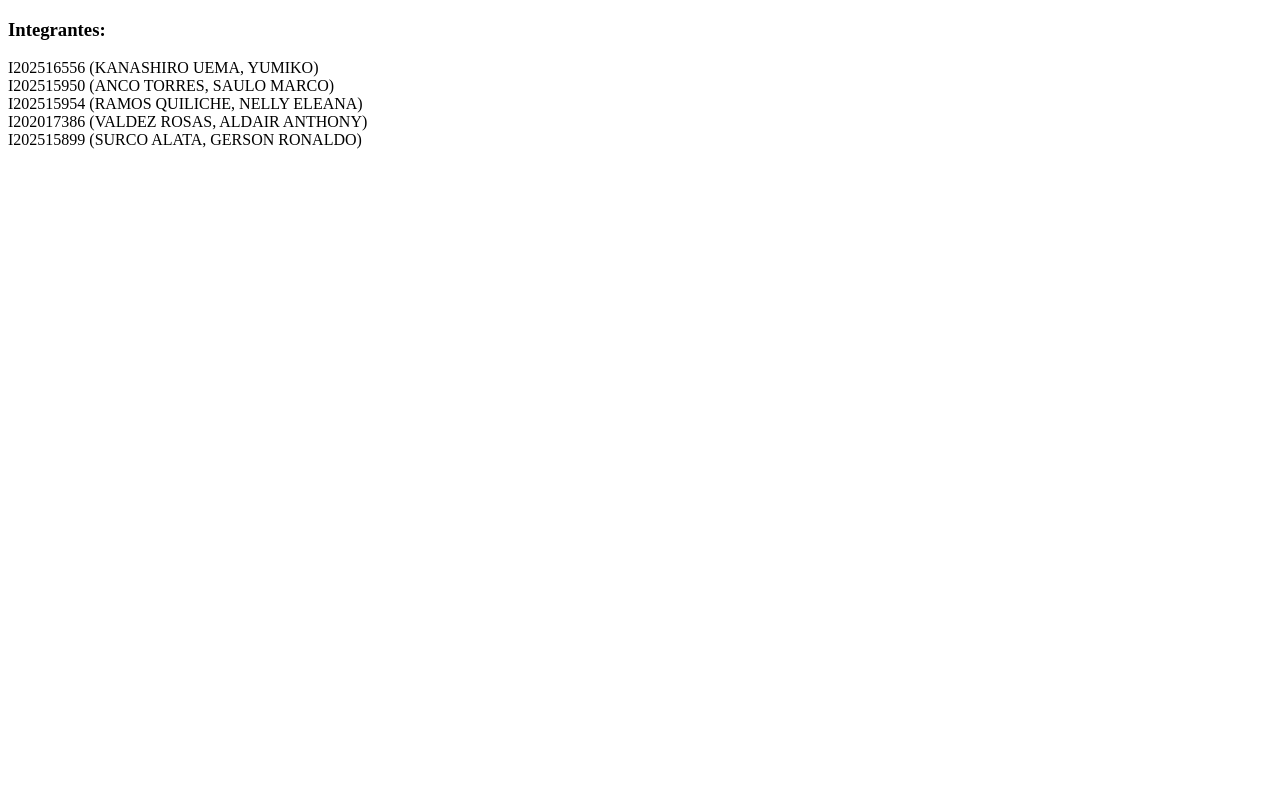
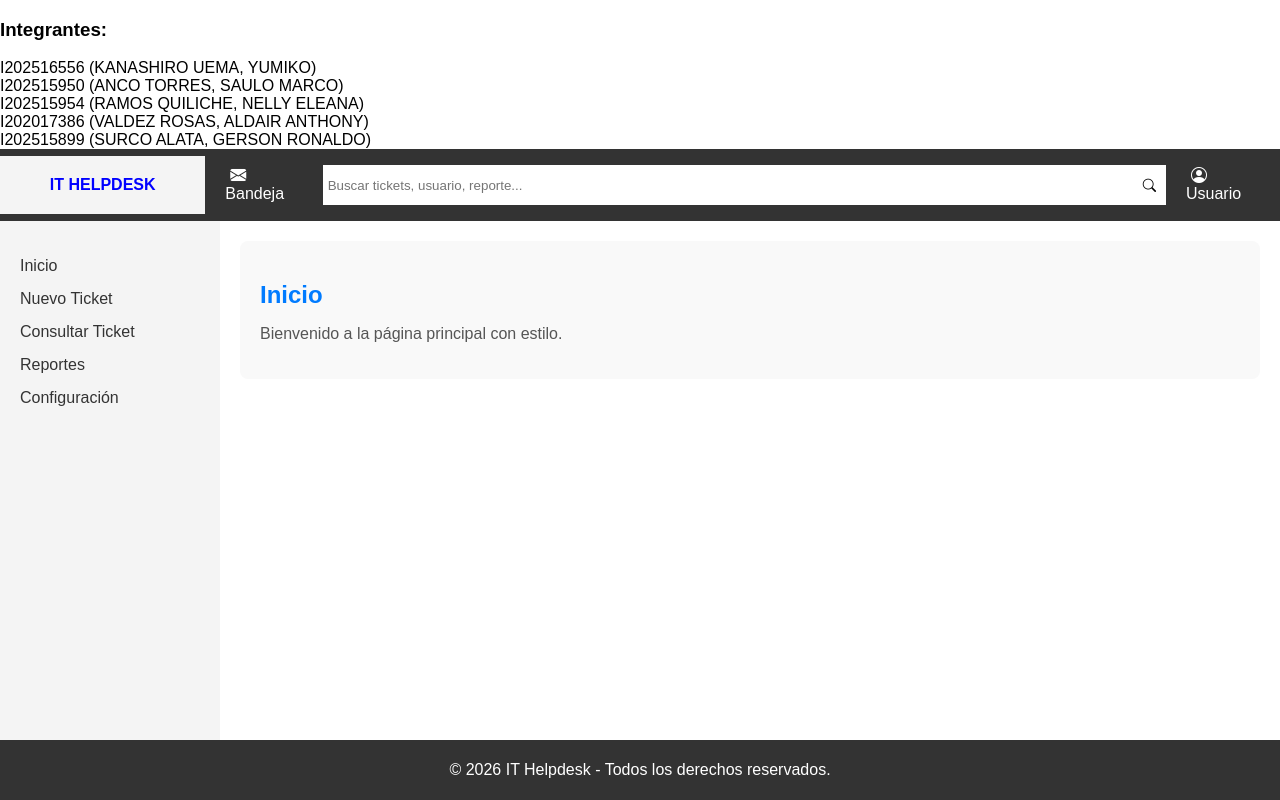
Before and after one commit to Surquito/DEW-PF, a plain HTML site: page index.html in a window 1280 px wide. Drawn offline with nearby package versions, Linux system fonts and the light colour scheme.

Commit message:
Mis Cambios

```diff
--- /dev/null
+++ b/app.js
@@ -0,0 +1,26 @@
+function navegar() {
+  const ruta = location.hash.replace("#", "") || "home";
+  let html = "";
+
+  if (ruta === "home") {
+    html = `
+      <div class="home-container">
+        <h2>Inicio</h2>
+        <p>Bienvenido a la página principal con estilo.</p>
+      </div>
+    `;
+  } else if (ruta === "newticket") {
+    html = "<h2>Acerca de</h2><p>Somos un equipo creando una SPA básica.</p>";
+  } else if (ruta === "readticket") {
+    html = "<h2>Contacto</h2><p>Escríbenos a ejemplo@correo.com</p>";
+  } else if (ruta === "reports") {
+    html = "<h2>REPORTES</h2><p>Sección no encontrada.</p>";
+  } else if (ruta === "settings") {
+    html = "<h2>CONFIGURACION</h2><p>Sección no encontrada.</p>";
+  }
+
+  document.getElementById("contenido").innerHTML = html;
+}
+
+window.addEventListener("hashchange", navegar);
+window.addEventListener("load", navegar);
--- a/index.html
+++ b/index.html
@@ -13,4 +13,54 @@
     I202017386 (VALDEZ ROSAS, ALDAIR ANTHONY) <br />
     I202515899 (SURCO ALATA, GERSON RONALDO) <br />
   </body>
+<html lang="es">
+<head>
+  <meta charset="UTF-8">
+  <title>Mesa de Ayuda</title>
+  <link rel="stylesheet" href="https://cdn.jsdelivr.net/npm/bootstrap-icons@1.11.3/font/bootstrap-icons.css">
+  <link rel="stylesheet" href="style.css">
+</head>
+<body>
+  <!-- Header horizontal -->
+  <header>
+    <div class="team"> IT HELPDESK </div>
+    <div class="icon-left">
+        <a href="#bandeja"><i class="bi bi-envelope-fill"></i> Bandeja</a>
+    </div>
+    <div class="search-bar">
+        <input type="text" id="busqueda" placeholder="Buscar tickets, usuario, reporte...">
+        <button onclick="buscar()"><i class="bi bi-search"></i></button>
+    </div>
+    <div class="icon-right">
+      <a href="#usuario"><i class="bi bi-person-circle"></i> Usuario</a>
+    </div>
+  </header>
+
+  <!-- Contenedor principal -->
+  <div class="container">
+    <!-- Menú vertical -->
+    <nav class="sidebar">
+      <ul>
+        <li><a href="#home">Inicio</a></li>
+        <li><a href="#newticket">Nuevo Ticket</a></li>
+        <li><a href="#readticket">Consultar Ticket</a></li>
+        <li><a href="#reports">Reportes</a></li>
+        <li><a href="#settings">Configuración</a></li>
+      </ul>
+    </nav>
+
+    <!-- Contenido dinámico -->
+    <main id="contenido">
+      <h2>Bienvenido</h2>
+      <p>Selecciona una opción del menú.</p>
+    </main>
+  </div>
+
+  <!-- Footer -->
+  <footer>
+    <p>© 2026 IT Helpdesk - Todos los derechos reservados.</p>
+  </footer>
+
+  <script src="app.js"></script>
+</body>
 </html>
--- /dev/null
+++ b/style.css
@@ -0,0 +1,133 @@
+body {
+  margin: 0;
+  font-family: Arial, sans-serif;
+  display: flex;
+  flex-direction: column;
+  min-height: 100vh;
+}
+
+/* Header horizontal */
+header {
+  display: flex;
+  justify-content: space-between;
+  align-items: center;
+  background: #333;
+  color: white;
+  /*padding: 10px 20px;*/
+}
+
+.team{
+  width: 180px;
+  background: #f4f4f4;
+  padding: 20px;
+  text-align: center;
+  font-weight: bold;
+  color: blue;
+}
+
+.icon-left, .icon-right{
+  justify-content: center;
+  padding: 18px 20px;
+}
+header a {
+  color: white;
+  text-decoration: none;
+  margin-left: 5px;
+}
+
+header a:hover {
+  text-decoration: underline;
+}
+/* Barra de búsqueda */
+.search-bar {
+  display: flex;
+  flex: 1;
+  justify-content: center;
+}
+
+.search-bar input {
+  padding: 5px;
+  width: 800px;
+  height: 30px;
+  border: none;
+  outline: none;
+  border-radius: none;
+}
+
+.search-bar button {
+  padding: 5px 10px;
+  border: none;
+  background: white;
+  color: black;
+  border-radius: none;
+  cursor: pointer;
+}
+
+.search-bar button:hover {
+  background:  #555;
+  color: white;
+}
+
+/* Contenedor principal: sidebar + contenido */
+.container {
+  flex: 1;
+  display: flex; /* clave para que sidebar y main estén lado a lado */
+}
+
+/* Sidebar vertical */
+.sidebar {
+  width: 180px;
+  background: #f4f4f4;
+  padding: 20px;
+}
+
+.sidebar ul {
+  list-style: none;
+  padding: 0;
+}
+
+.sidebar li {
+  margin-bottom: 15px;
+}
+
+.sidebar a {
+  text-decoration: none;
+  color: #333;
+}
+
+.sidebar a:hover {
+  color: blue;
+}
+
+/* Contenido a la derecha */
+main {
+  flex: 1; /* ocupa todo el espacio restante */
+  padding: 20px;
+}
+
+/* Footer */
+footer {
+  background: #333;
+  color: white;
+  text-align: center;
+  padding: 5px;
+}
+
+/* Home */
+
+.home-container {
+  padding: 20px;
+  background-color: #f9f9f9;
+  border-radius: 8px;
+}
+
+.home-container h2 {
+  color: #007bff;
+  font-size: 24px;
+  margin-bottom: 10px;
+}
+
+.home-container p {
+  font-size: 16px;
+  color: #555;
+}
```
